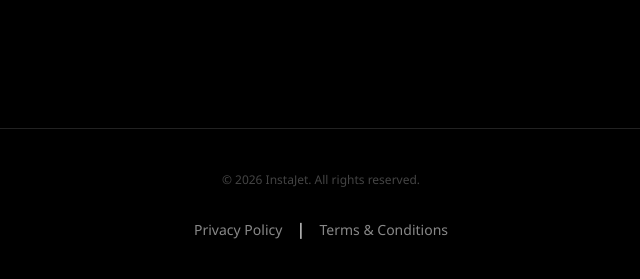
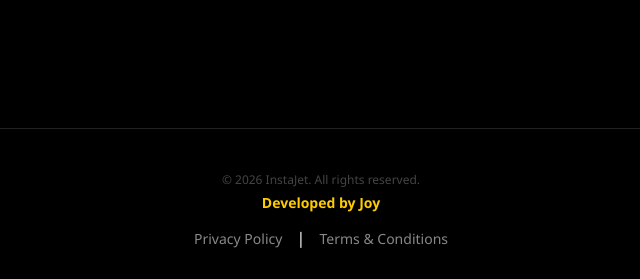
Before and after one commit to joyvijayan/jet-app, a Flask app: page / in a window 1280 px wide. Shown: the part 686-965 px from the top of the page, without its empty margins (319-959 px from the left). Before the commit the page ends 925 px from the top, so only its background shows below. Run offline with Flask 3, Linux system fonts and the light colour scheme.

Commit message:
Update index.html

```diff
--- a/templates/index.html
+++ b/templates/index.html
@@ -1,3 +1,4 @@
+
 <!DOCTYPE html>
 <html lang="en">
 <head>
@@ -20,6 +21,9 @@
         .footer { margin-top: 80px; padding: 30px; border-top: 1px solid #222; }
         .footer-links a { color: #888; text-decoration: none; margin: 0 10px; font-size: 14px; }
         .footer-links a:hover { color: #ffcc00; }
+
+        /* Style for Developer Name */
+        .dev-name { color: #ffcc00; font-size: 14px; font-weight: bold; margin-top: 5px; display: block; }
     </style>
 </head>
 <body>
@@ -59,8 +63,9 @@
     </div>
 
     <footer class="footer">
-        <p style="color: #444; font-size: 12px;">&copy; 2026 InstaJet. All rights reserved.</p>
-        <div class="footer-links">
+        <p style="color: #444; font-size: 12px; margin-bottom: 5px;">&copy; 2026 InstaJet. All rights reserved.</p>
+        <span class="dev-name">Developed by Joy</span>
+        <div class="footer-links" style="margin-top: 15px;">
             <a href="/privacy">Privacy Policy</a> |
             <a href="/terms">Terms & Conditions</a>
         </div>
```
